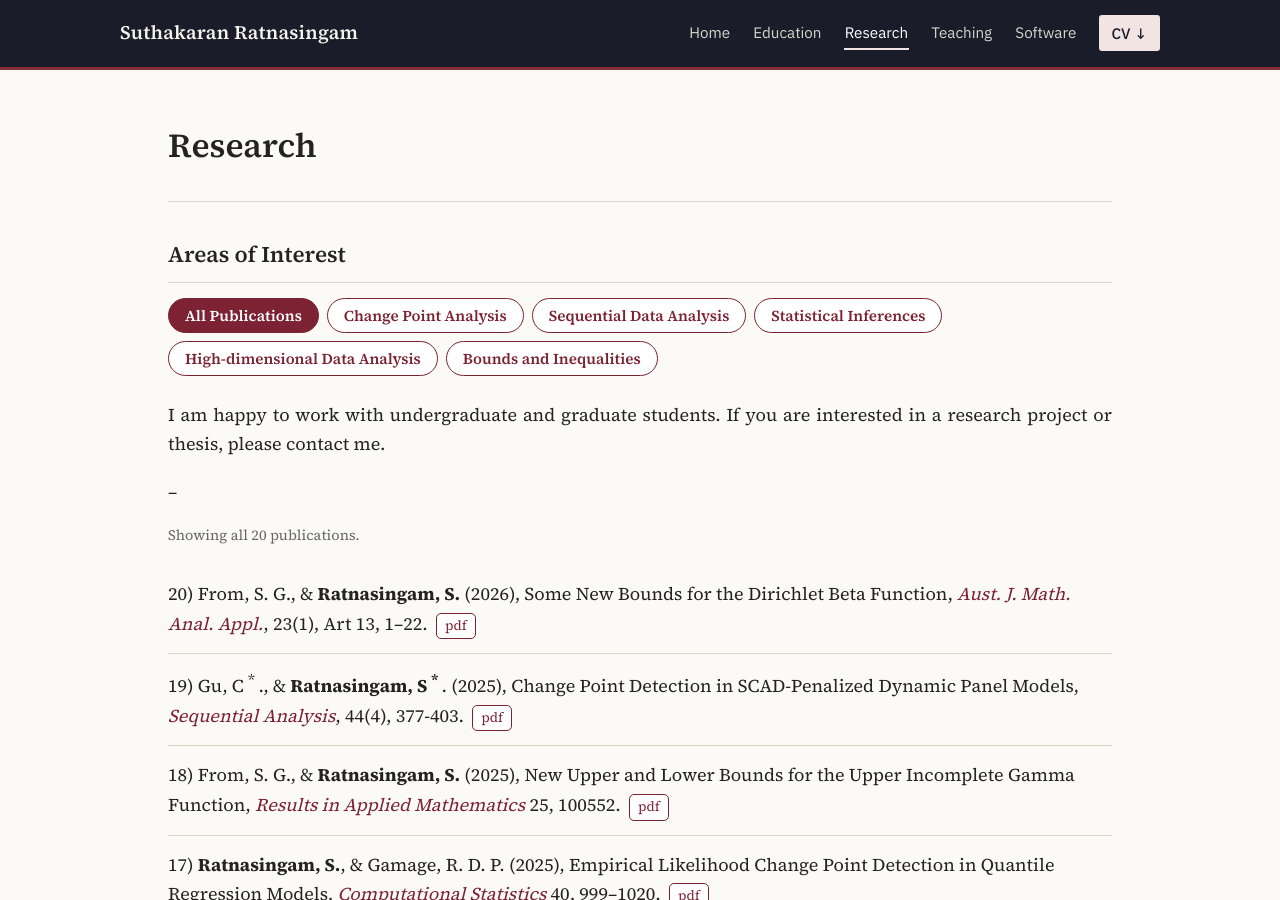
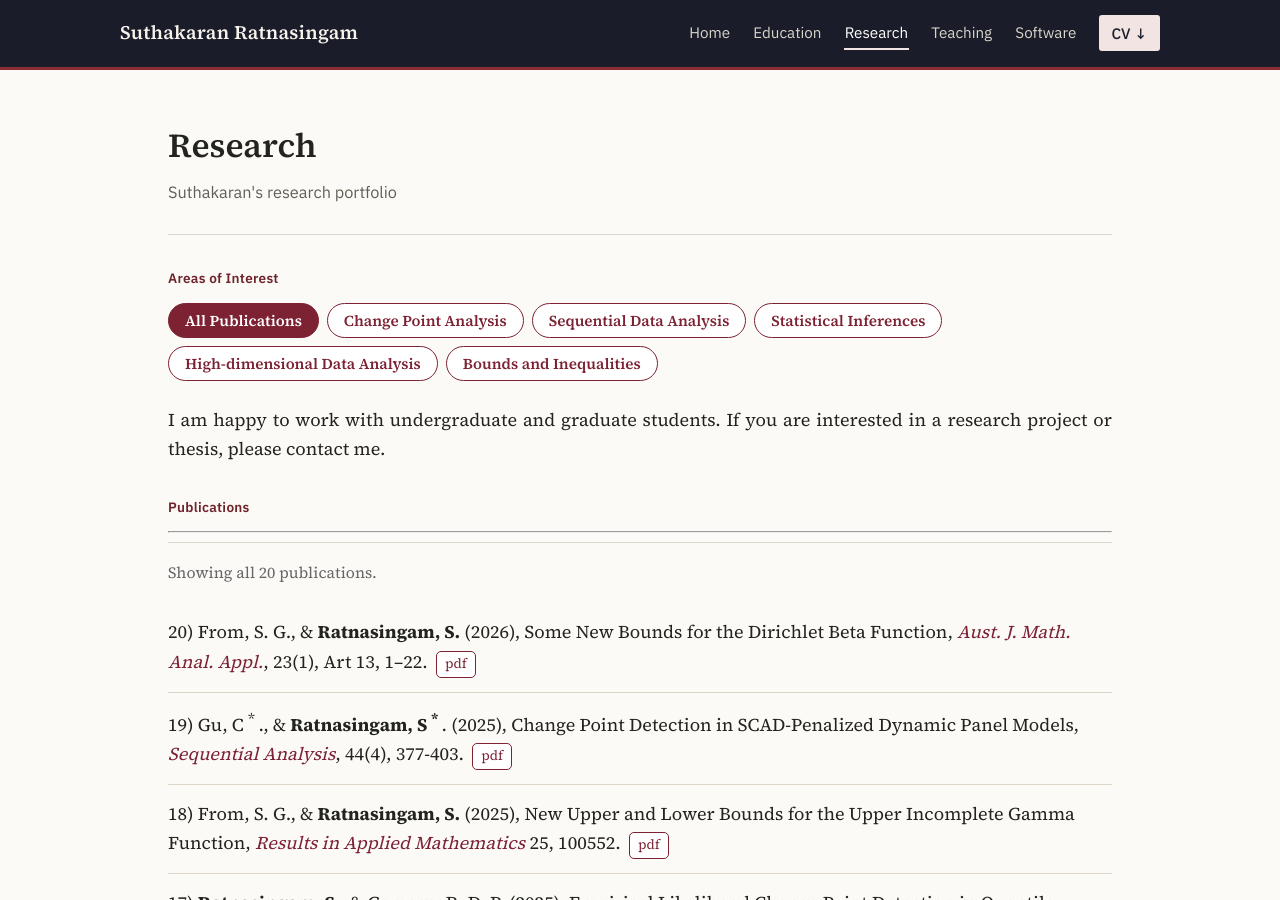
Before and after one commit to suthakaranr/suthakaranr.github.io, a Jekyll site: the page built from pages/Research.md, in a window 1280 px wide and 900 px high. Built offline with Jekyll 4.4.1, drawn with Linux system fonts in a browser that asks for light colours.

Commit message:
Add files via upload

```diff
--- a/pages/Research.md
+++ b/pages/Research.md
@@ -1,6 +1,7 @@
 ---
 layout: page
 title: Research
+description: Suthakaran's research portfolio
 ---
 
 <style>
@@ -17,7 +18,7 @@ title: Research
 .pub-link:hover, .pub-link:focus-visible{background:#7c2233;color:#fff;}
 </style>
 
-## Areas of Interest
+#### Areas of Interest
 
 <div class="interest-tags">
   <button class="interest-tag active" data-filter="all">All Publications</button>
@@ -30,7 +31,9 @@ title: Research
 
 I am happy to work with undergraduate and graduate students. If you are interested in a research project or thesis, please contact me.
 
---
+#### Publications
+
+---
 
 <p id="pub-count" class="pub-count"></p>
 
```
